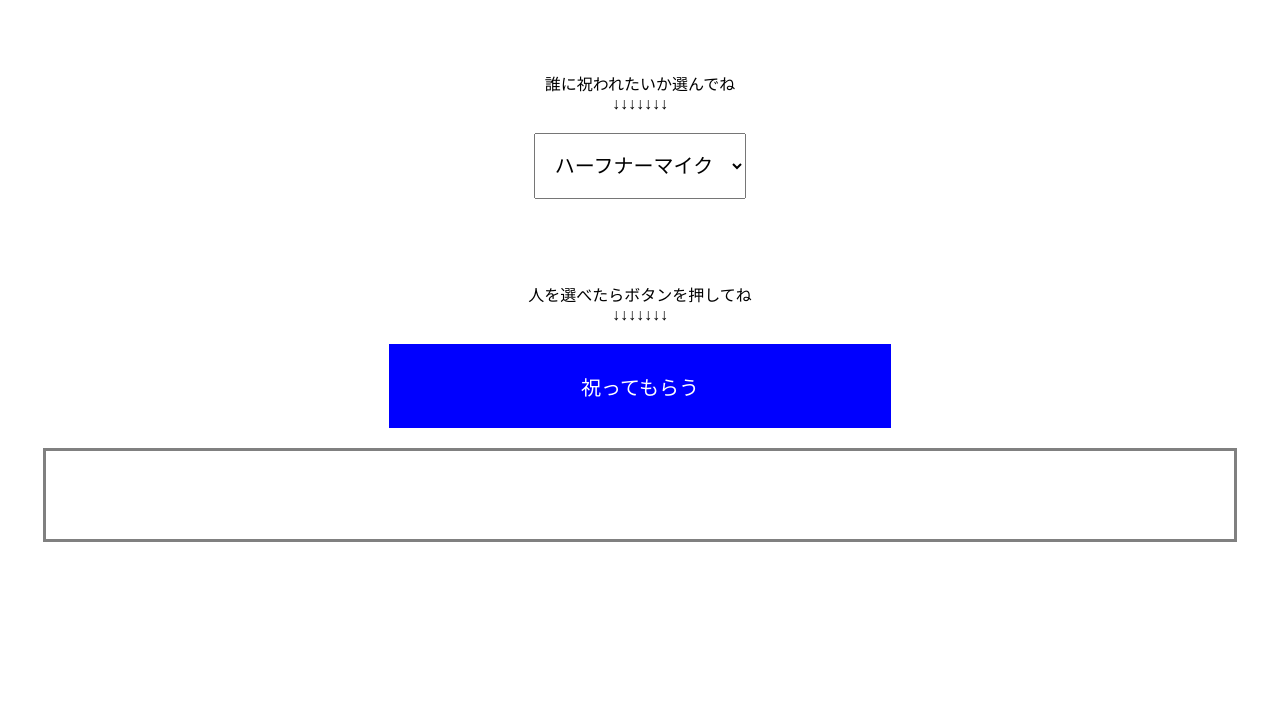
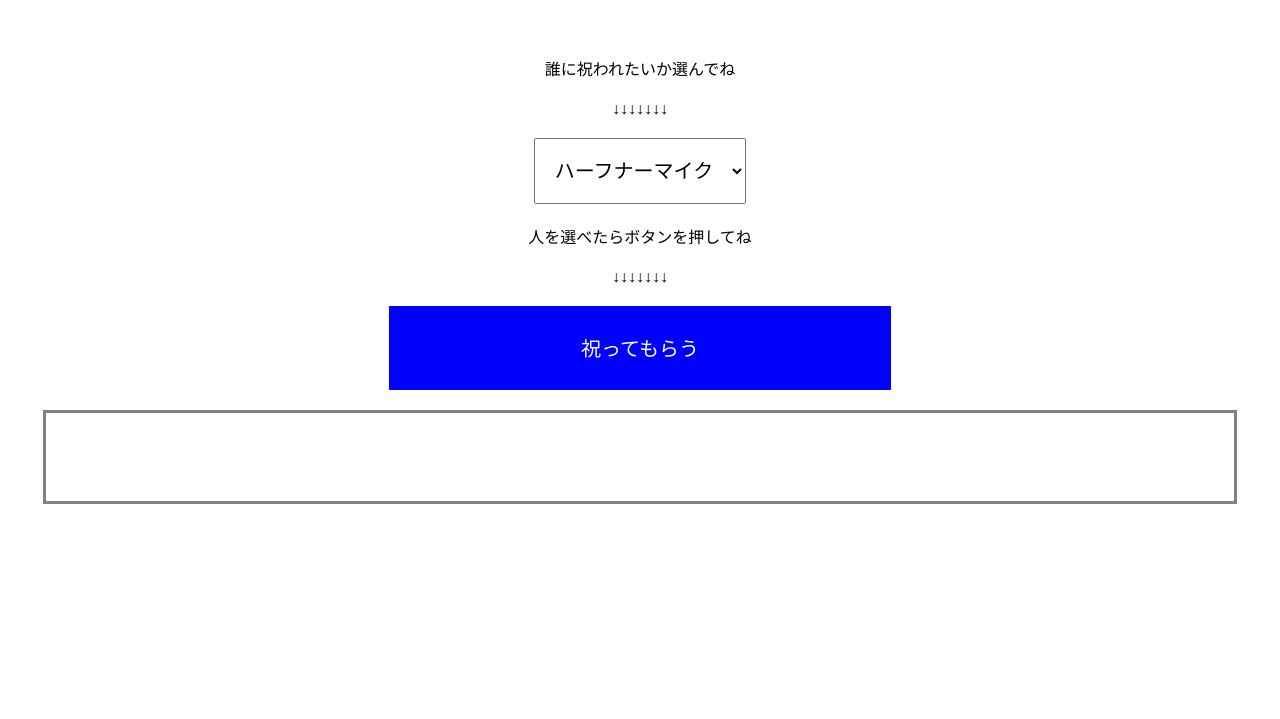
Before and after one commit to siora-men/tkp33rd, a plain HTML site: page index.html in a window 1280 px wide. Shown: the part 81-800 px from the top of the page. Drawn offline with Linux system fonts and the light colour scheme.

Commit message:
Update index.css

```diff
--- a/index.css
+++ b/index.css
@@ -12,7 +12,7 @@
 }
 .omedeto-wrapper{
     width:fit-content;
-    padding:5%;
+    padding:5% 5% 0%;
     margin:0 auto;
 }
 
@@ -52,13 +52,14 @@ p{
 }
 h1{
     text-align: center;
-
+    margin:0 auto;
 }
 .align-center{
     text-align:center;
+    margin-top:20px;
 }
 #imageSelect{
-    margin: 20px auto;
+    margin: 20px auto 0px;
     display: block;
     padding: 20px 5px;
     font-size: 20px;
```
